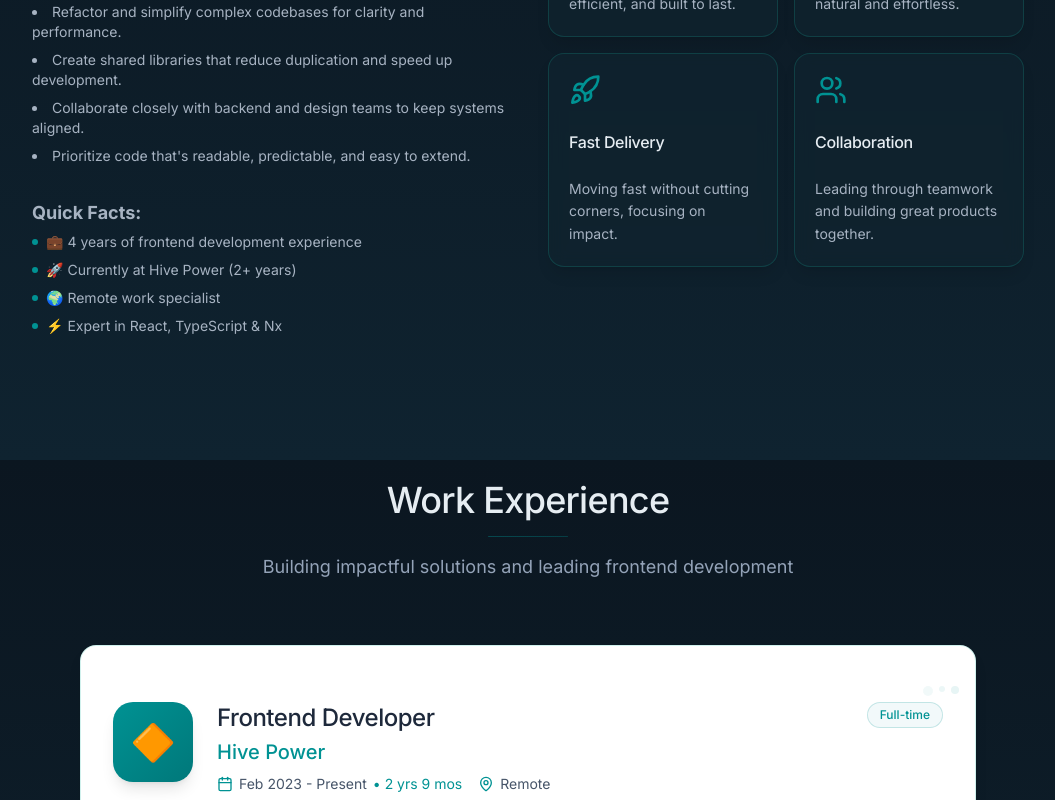
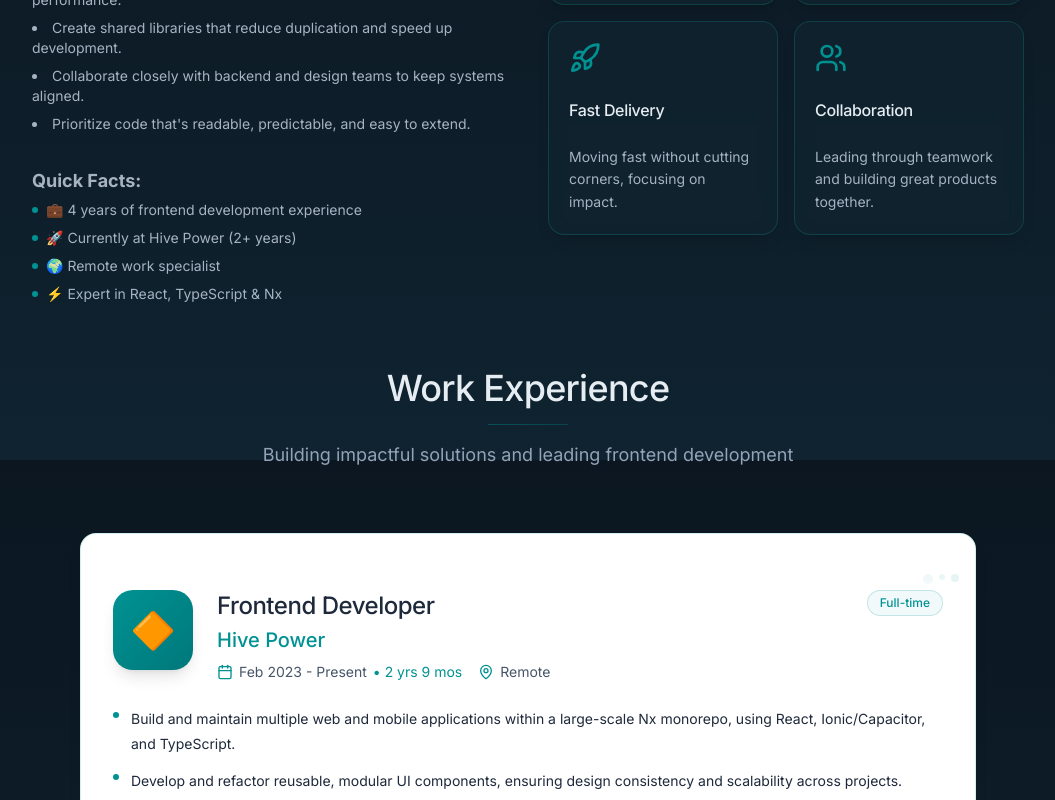
Before and after one commit to zmelina99/portfolio, a Next.js app: page / in a window 1280 px wide. Shown: the part 1140-1940 px from the top of the page, without its empty margins (112-1167 px from the left). Built offline with nearby package versions, Linux system fonts and the light colour scheme.

Commit message:
updated spacing consistency

```diff
--- a/app/globals.css
+++ b/app/globals.css
@@ -550,13 +550,13 @@ body::after {
 
 /* Section spacing rhythm */
 .section-major {
-  padding-top: 4rem;
-  padding-bottom: 4rem;
+  padding-top: 2rem;
+  padding-bottom: 2rem;
 }
 
 .section-secondary {
-  padding-top: 3rem;
-  padding-bottom: 3rem;
+  padding-top: 1.5rem;
+  padding-bottom: 1.5rem;
 }
 
 /* Container width */
--- a/components/sections/Experience.tsx
+++ b/components/sections/Experience.tsx
@@ -44,7 +44,7 @@ export default function Experience() {
   ];
 
   return (
-    <section id="experience" className="py-20 relative overflow-hidden">
+    <section id="experience" className=" section-major relative overflow-hidden">
       {/* Bubbles */}
       <div className="bubbles opacity-20">
         <div className="bubble"></div>
--- a/components/sections/Passions.tsx
+++ b/components/sections/Passions.tsx
@@ -45,7 +45,7 @@ export default function Passions() {
   return (
     <section
       id="passions"
-      className="section-secondary relative overflow-hidden"
+      className="section-major relative overflow-hidden"
     >
       {/* Bubbles */}
       <div className="bubbles opacity-10">
--- a/components/sections/Skills.tsx
+++ b/components/sections/Skills.tsx
@@ -24,7 +24,7 @@ export default function Skills() {
   ];
 
   return (
-    <section id="skills" className="section-secondary relative overflow-hidden">
+    <section id="skills" className="section-major relative overflow-hidden">
       {/* Bubbles */}
       <div className="bubbles opacity-12">
         <div className="bubble"></div>
```
